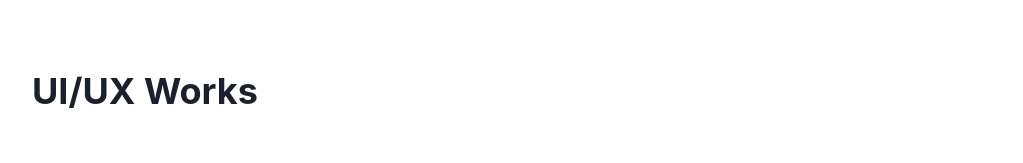
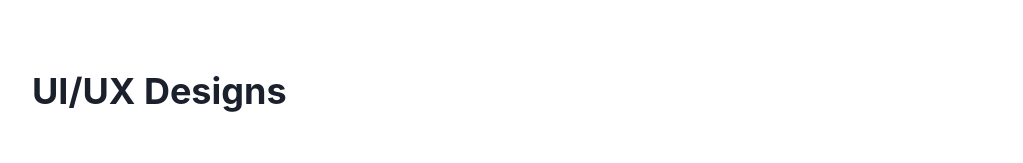
Before and after one commit to Ankomahene/mr-shadrack, a React (Vite) app: page /ui-designs in a window 1280 px wide. Shown: the part 128-291 px from the top of the page, without its empty margins (128-1151 px from the left). Built offline with nearby package versions, Linux system fonts and the light colour scheme.

Commit message:
Update heading in Works component from 'UI/UX Works' to 'UI/UX Designs'

```diff
--- a/src/pages/Works.tsx
+++ b/src/pages/Works.tsx
@@ -236,7 +236,7 @@ const works: Work[] = [
 export const Works = () => {
   return (
     <Box w={{ base: '100%', lg: '80%' }} mx="auto" p="2rem">
-      <Heading mb={8}>UI/UX Works</Heading>
+      <Heading mb={8}>UI/UX Designs</Heading>
       <WorksGrid works={works} />
     </Box>
   );
```
